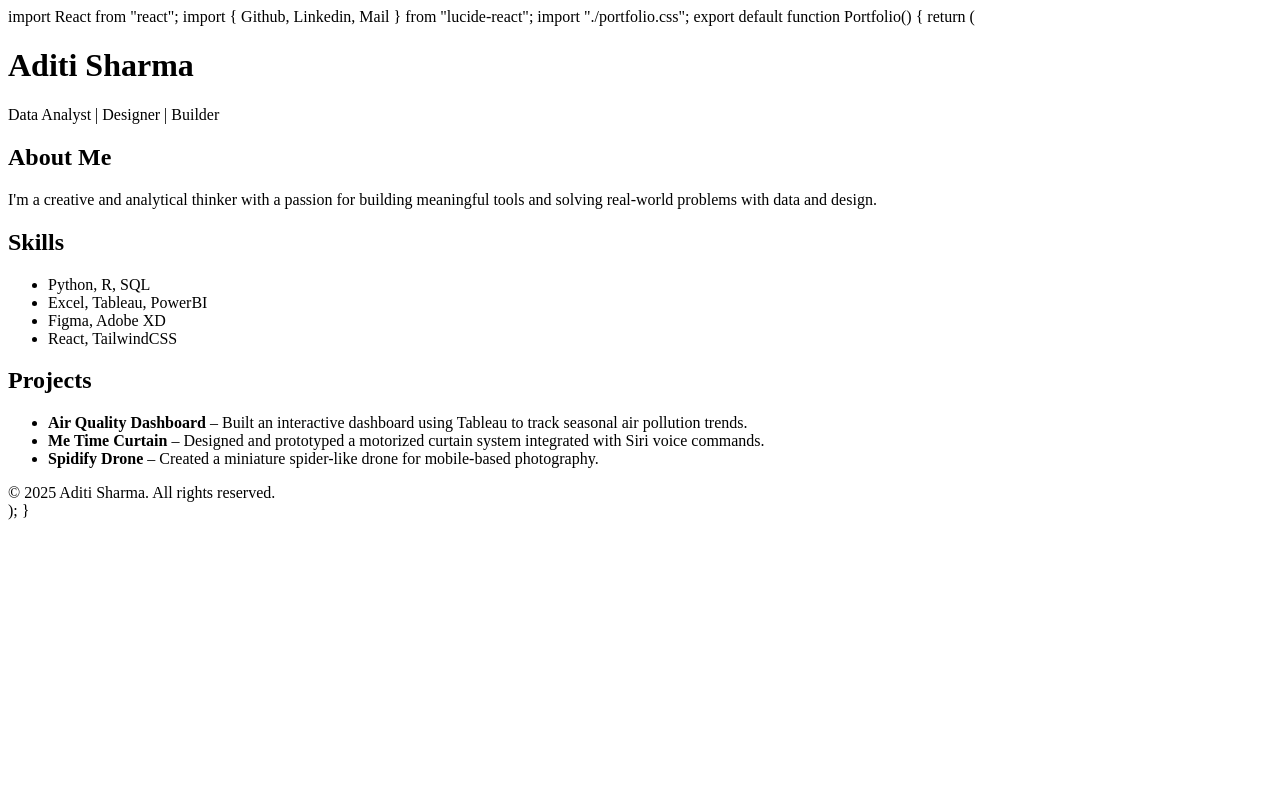
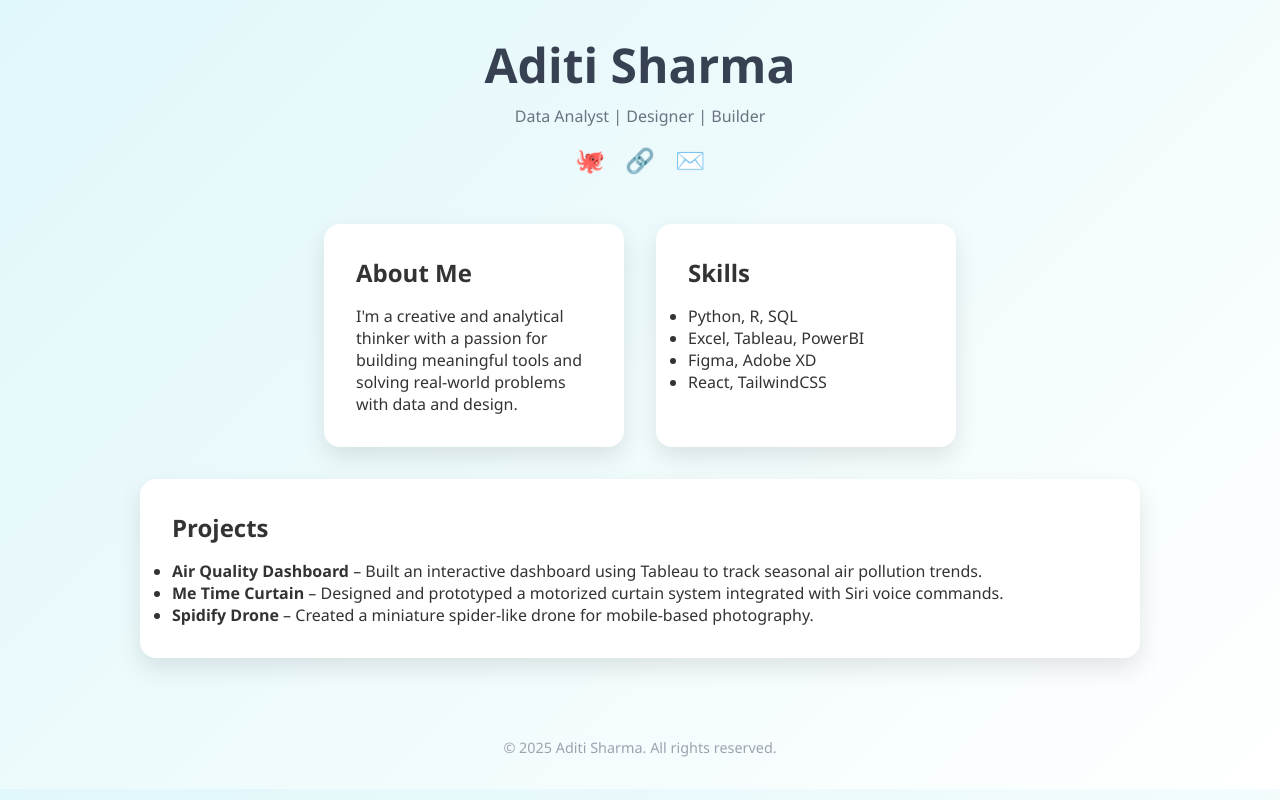
Before and after one commit to ad-1-t-1/hiii, a plain HTML site: page index.html in a window 1280 px wide. Drawn offline with Linux system fonts and the light colour scheme.

Commit message:
Update index.html

```diff
--- a/index.html
+++ b/index.html
@@ -1,35 +1,120 @@
- import React from "react";
-import { Github, Linkedin, Mail } from "lucide-react";
-import "./portfolio.css";
+<!DOCTYPE html>
+<html lang="en">
+<head>
+  <meta charset="UTF-8" />
+  <meta name="viewport" content="width=device-width, initial-scale=1.0"/>
+  <title>Aditi Sharma Portfolio</title>
+  <style>
+    * {
+      margin: 0;
+      padding: 0;
+      box-sizing: border-box;
+    }
 
-export default function Portfolio() {
-  return (
-    <div className="portfolio-container">
-      <header className="portfolio-header">
-        <h1 className="portfolio-name">Aditi Sharma</h1>
-        <p className="portfolio-title">Data Analyst | Designer | Builder</p>
-        <div className="portfolio-socials">
-          <a href="https://github.com/aditi" target="_blank">
-            <Github />
-          </a>
-          <a href="https://linkedin.com/in/aditi" target="_blank">
-            <Linkedin />
-          </a>
-          <a href="mailto:aditi@email.com">
-            <Mail />
-          </a>
+    body {
+      font-family: 'Segoe UI', sans-serif;
+      background: linear-gradient(135deg, #e0f7fa, #ffffff);
+      padding: 2rem;
+      color: #333;
+    }
+
+    .container {
+      max-width: 1000px;
+      margin: 0 auto;
+      perspective: 1000px;
+    }
+
+    header {
+      text-align: center;
+      margin-bottom: 3rem;
+    }
+
+    h1 {
+      font-size: 3rem;
+      font-weight: bold;
+      color: #374151;
+    }
+
+    p.subtitle {
+      color: #6b7280;
+      margin-top: 0.5rem;
+    }
+
+    .socials {
+      margin-top: 1rem;
+    }
+
+    .socials a {
+      margin: 0 0.5rem;
+      font-size: 1.5rem;
+      text-decoration: none;
+      color: #4b5563;
+      transition: transform 0.3s ease;
+    }
+
+    .socials a:hover {
+      transform: scale(1.2);
+      color: #0ea5e9;
+    }
+
+    .cards {
+      display: flex;
+      flex-wrap: wrap;
+      gap: 2rem;
+      justify-content: center;
+    }
+
+    .card {
+      background: white;
+      border-radius: 1rem;
+      padding: 2rem;
+      width: 300px;
+      box-shadow: 0 10px 25px rgba(0, 0, 0, 0.1);
+      transition: transform 0.4s ease, box-shadow 0.4s ease;
+    }
+
+    .card:hover {
+      transform: rotateY(5deg) scale(1.03);
+      box-shadow: 0 20px 40px rgba(0, 0, 0, 0.15);
+    }
+
+    .card h2 {
+      margin-bottom: 1rem;
+    }
+
+    .projects {
+      width: 100%;
+    }
+
+    footer {
+      margin-top: 5rem;
+      text-align: center;
+      color: #9ca3af;
+      font-size: 0.9rem;
+    }
+  </style>
+</head>
+<body>
+  <div class="container">
+    <header>
+      <h1>Aditi Sharma</h1>
+      <p class="subtitle">Data Analyst | Designer | Builder</p>
+      <div class="socials">
+        <a href="https://github.com/aditi" target="_blank">🐙</a>
+        <a href="https://linkedin.com/in/aditi" target="_blank">🔗</a>
+        <a href="mailto:aditi@email.com">✉️</a>
       </div>
     </header>
 
-      <section className="portfolio-section">
-        <div className="portfolio-card portfolio-3d">
+    <section class="cards">
+      <div class="card">
         <h2>About Me</h2>
         <p>
           I'm a creative and analytical thinker with a passion for building meaningful tools and solving real-world problems with data and design.
         </p>
       </div>
 
-        <div className="portfolio-card portfolio-3d">
+      <div class="card">
         <h2>Skills</h2>
         <ul>
           <li>Python, R, SQL</li>
@@ -39,7 +124,7 @@ export default function Portfolio() {
         </ul>
       </div>
 
-        <div className="portfolio-card portfolio-3d project-card">
+      <div class="card projects">
         <h2>Projects</h2>
         <ul>
           <li><strong>Air Quality Dashboard</strong> – Built an interactive dashboard using Tableau to track seasonal air pollution trends.</li>
@@ -49,9 +134,9 @@ export default function Portfolio() {
       </div>
     </section>
 
-      <footer className="portfolio-footer">
+    <footer>
       © 2025 Aditi Sharma. All rights reserved.
     </footer>
   </div>
-  );
-}
+</body>
+</html>
```
Lines whose indentation alone changed are shown as unchanged.
